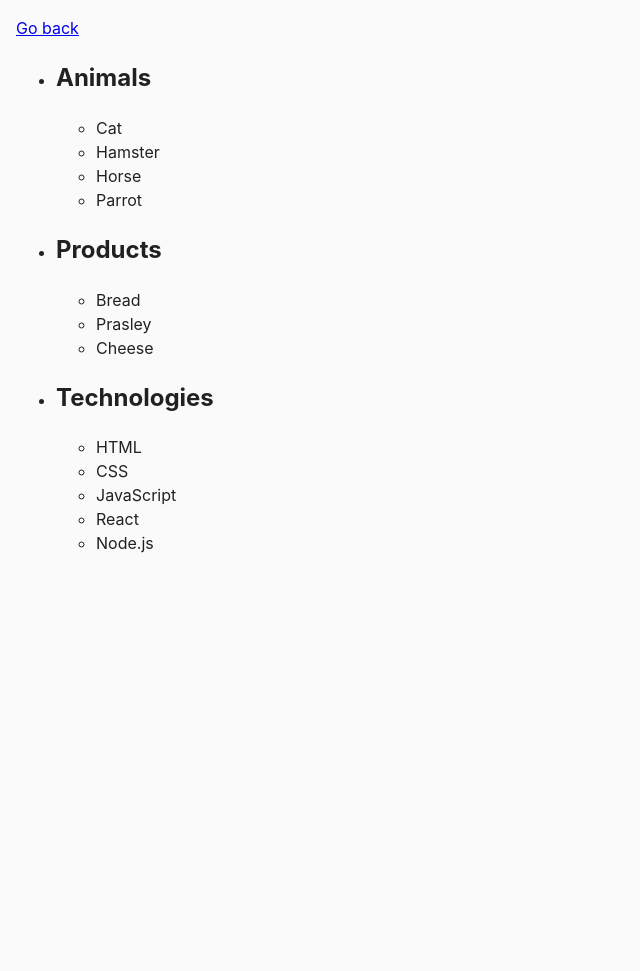
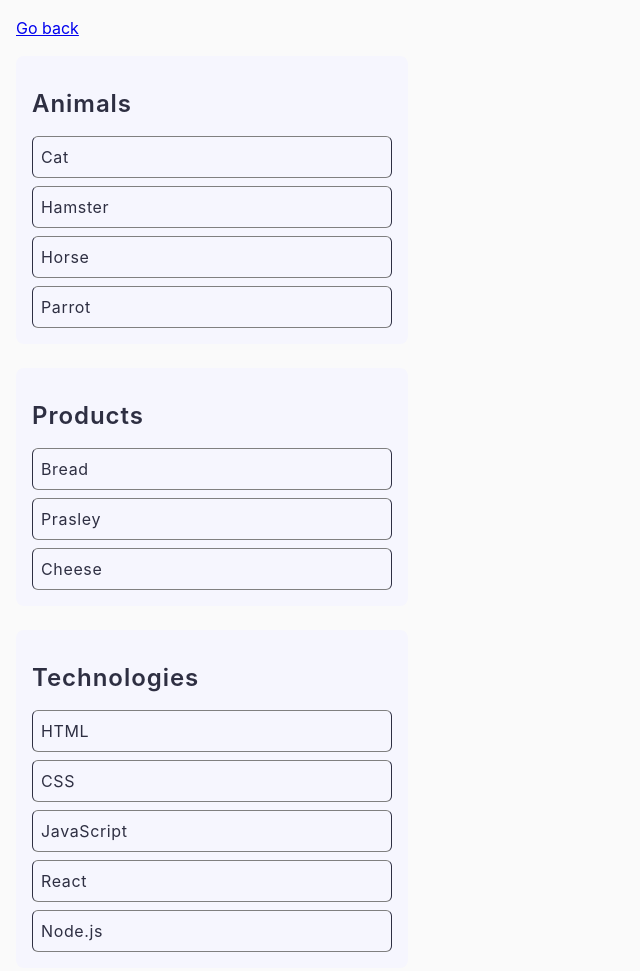
Before and after one commit to EvgenS-it/goit-js-hw-07, a plain HTML site: page task-1.html in a window 1280 px wide. Shown: the whole page, without its empty margins (0-640 px from the left). Before the commit the page ends 800 px from the top, so only its background shows below. Drawn offline with Linux system fonts and the light colour scheme.

Commit message:
task-1 done

```diff
--- a/css/common.css
+++ b/css/common.css
@@ -12,3 +12,49 @@ body {
   color: #212121;
   line-height: 1.5;
 }
+
+/** =============== TASK - 1 ===============  */
+
+ul,
+ol {
+  list-style: none;
+  margin: 0;
+  padding: 0;
+}
+
+h2 {
+  margin: 0;
+}
+.item {
+  border-radius: 8px;
+  padding: 16px;
+  width: 392px;
+  background-color: #f6f6fe;
+  margin-bottom: 24px;
+}
+.title {
+  font-weight: 600;
+  font-size: 24px;
+  line-height: 1.33;
+  letter-spacing: 0.04em;
+  color: #2e2f42;
+  margin: 16px 0px 16px 0px;
+}
+.sub-list .sub-item:not(:last-child) {
+  margin-bottom: 8px;
+}
+
+.sub-item {
+  font-weight: 400;
+  font-size: 16px;
+  line-height: 1.5;
+  letter-spacing: 0.04em;
+  color: #2e2f42;
+  width: 360px;
+  border-radius: 6px;
+  border-left: 1px solid #2e2f42;
+  border-right: 1px solid #2e2f42;
+  border-top: 1px solid #808080;
+  border-bottom: 1px solid #808080;
+  padding: 8px;
+}
--- /dev/null
+++ b/js/task-1.js
@@ -0,0 +1,11 @@
+const categories = document.querySelectorAll("ul#categories .item");
+
+console.log(`Number of categories: ${categories.length}`);
+
+categories.forEach(category => {
+  const categoryName = category.querySelector("h2").textContent;
+  const categoryItems = category.querySelectorAll("li").length;
+
+  console.log(`Category: ${categoryName}`);
+  console.log(`Number of items: ${categoryItems}`);
+});
--- a/task-1.html
+++ b/task-1.html
@@ -12,33 +12,33 @@
 
     <ul id="categories">
       <li class="item">
-        <h2>Animals</h2>
+        <h2 class="title">Animals</h2>
 
-        <ul>
-          <li>Cat</li>
-          <li>Hamster</li>
-          <li>Horse</li>
-          <li>Parrot</li>
+        <ul class="sub-list">
+          <li class="sub-item">Cat</li>
+          <li class="sub-item">Hamster</li>
+          <li class="sub-item">Horse</li>
+          <li class="sub-item">Parrot</li>
         </ul>
       </li>
       <li class="item">
-        <h2>Products</h2>
+        <h2 class="title">Products</h2>
 
-        <ul>
-          <li>Bread</li>
-          <li>Prasley</li>
-          <li>Cheese</li>
+        <ul class="sub-list">
+          <li class="sub-item">Bread</li>
+          <li class="sub-item">Prasley</li>
+          <li class="sub-item">Cheese</li>
         </ul>
       </li>
       <li class="item">
-        <h2>Technologies</h2>
+        <h2 class="title">Technologies</h2>
 
-        <ul>
-          <li>HTML</li>
-          <li>CSS</li>
-          <li>JavaScript</li>
-          <li>React</li>
-          <li>Node.js</li>
+        <ul class="sub-list">
+          <li class="sub-item">HTML</li>
+          <li class="sub-item">CSS</li>
+          <li class="sub-item">JavaScript</li>
+          <li class="sub-item">React</li>
+          <li class="sub-item">Node.js</li>
         </ul>
       </li>
     </ul>
```
Also changed, not shown: index.html (+6 -0 lines).
